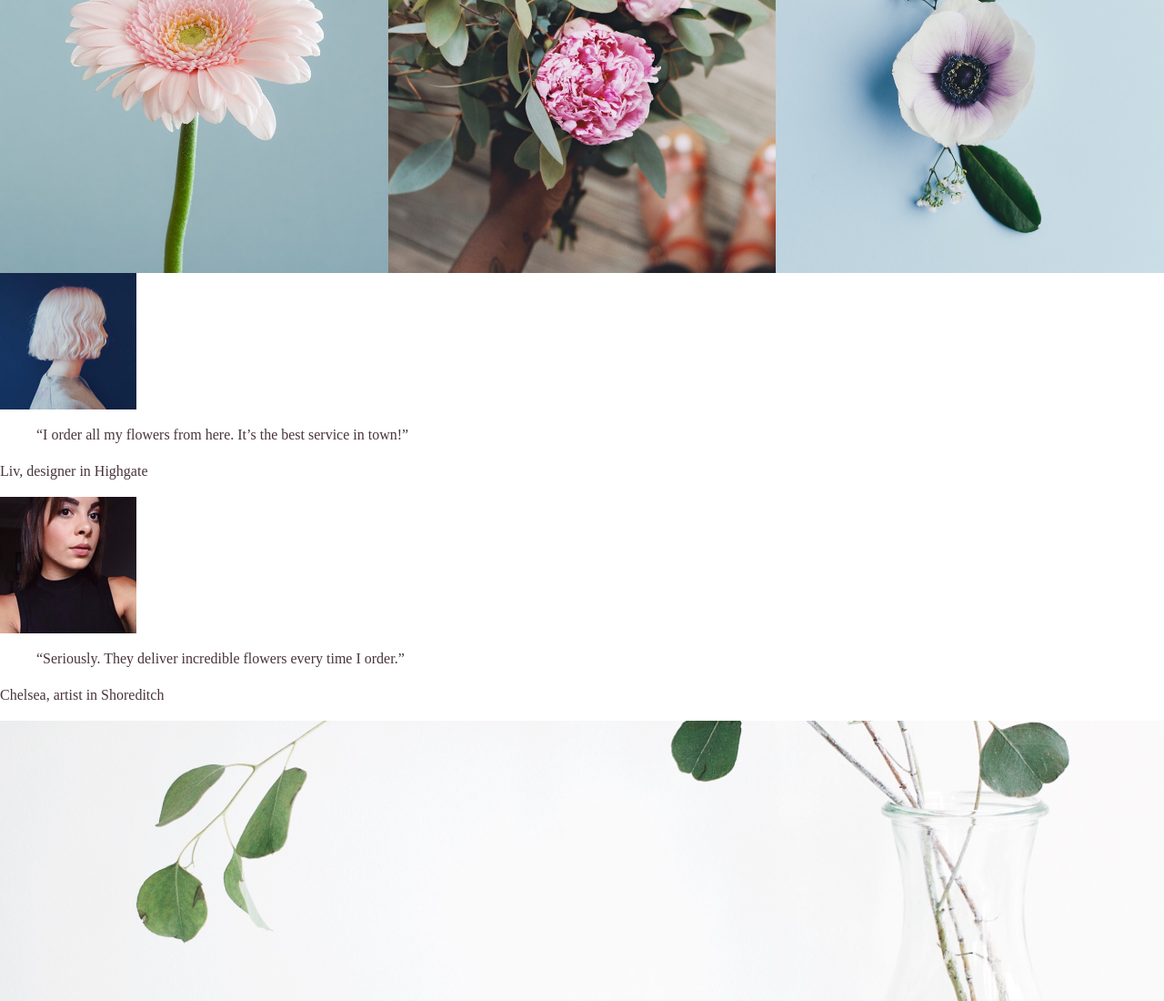
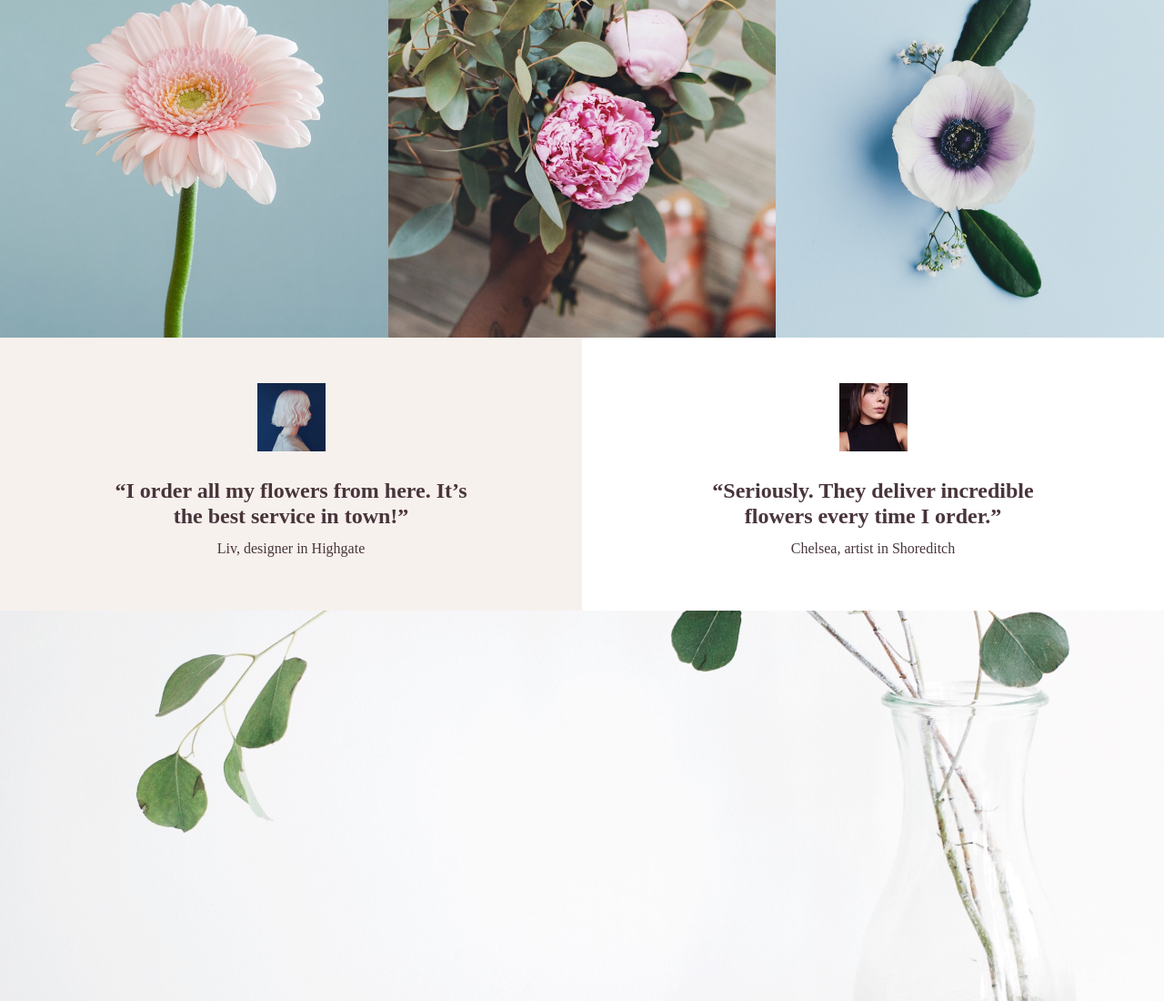
Before and after one commit to laurajunco/superhi-foundation, a plain HTML site: page week-3/01-furneauxs/index.html in a window 1280 px wide. Shown: the part 810-1910 px from the top of the page at 91% size. Drawn offline with Linux system fonts and the light colour scheme; a web font is replaced by a local one.

Commit message:
Keep working :)

```diff
--- a/week-3/01-furneauxs/index.html
+++ b/week-3/01-furneauxs/index.html
@@ -37,7 +37,7 @@
         </section>
 
         <section class="quotes">
-            <div>
+            <div class="cream-bg">
                 <img src="assets/quote_liv.png">
                 <blockquote>
                     “I order all my flowers from here. It’s the best service in town!”
--- a/week-3/01-furneauxs/style.css
+++ b/week-3/01-furneauxs/style.css
@@ -1,13 +1,16 @@
+* {
+    box-sizing: border-box;
+    -webkit-font-smoothing: antialiased;
+    -moz-osx-font-smoothing: grayscale;
+    text-rendering: optimizeLegibility;
+}
+
 body {
     font-family: 'David Libre', serif;
     font-size: 16px;
     line-height: 1.5;
     color: #48353a;
     margin: 0;
-
-    -webkit-font-smoothing: antialiased;
-    -moz-osx-font-smoothing: grayscale;
-    text-rendering: optimizeLegibility;
 }
 
 header {
@@ -69,3 +72,35 @@ header nav a {
     float: left;
     width: 33.3333%;
 }
+
+.quotes {
+    overflow: hidden;
+}
+
+.quotes div {
+    width: 50%;
+    float: left;
+    text-align: center; /* centers images and text */
+    padding: 50px 20px 40px 20px;
+}
+
+.cream-bg {
+    background-color: #f7f1ee;
+}
+
+.quotes img {
+    width: 75px;
+    margin-bottom: 10px;
+}
+
+.quotes blockquote {
+    font-size: 24px;
+    line-height: 1.16;
+    font-weight: 700;
+    margin: 20px auto 0 auto;
+    max-width: 400px;
+}
+
+.quotes p {
+    margin-top: 10px;
+}
```
Also changed, not shown: 1 other file.
